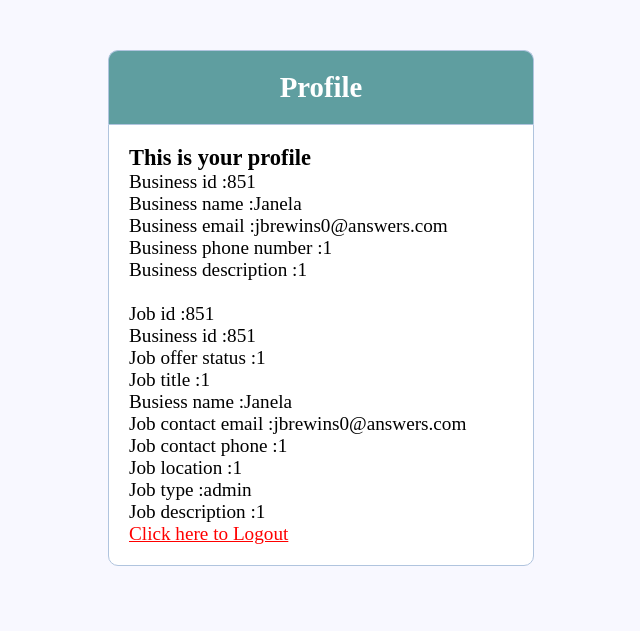
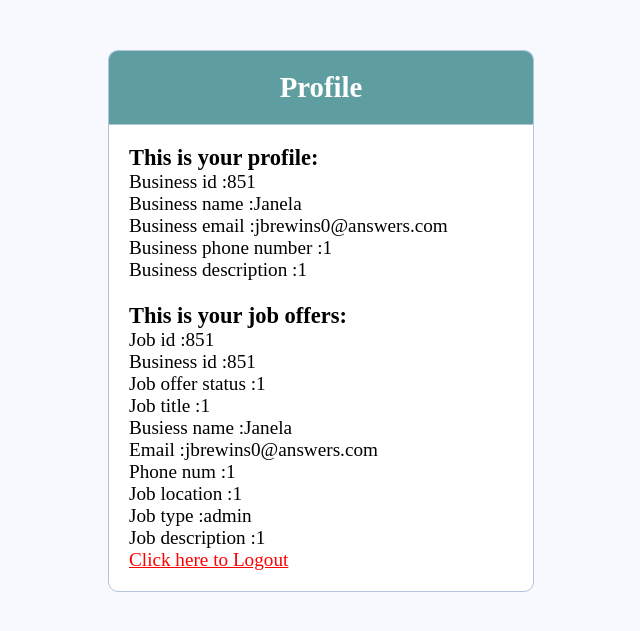
Before and after one commit to nguyengiabinh/COS20031_group, a PHP site: page /business.php in a window 1280 px wide. Shown: the top 631 px of the page, without its empty margins (319-959 px from the left). Run offline with PHP 8.4, Linux system fonts and the light colour scheme; a user stored in the database is signed in.

Commit message:
Update business.php

```diff
--- a/GreeLiving/Lam/business.php
+++ b/GreeLiving/Lam/business.php
@@ -24,7 +24,7 @@ if (isset($_GET['logout'])) {
         <h2>Profile</h2>
     </div>
     <div class="content">
-        <h3>This is your profile</h3>
+        <h3>This is your profile:</h3>
         <?php
         if (!isset($_GET["error"])) {
             echo "<p>Business id :" . $_SESSION["business_id"] . "</p>";
@@ -33,13 +33,14 @@ if (isset($_GET['logout'])) {
             echo "<p>Business phone number :" . $_SESSION["business_phone_number"] . "</p>";
             echo "<p>Business description :" . $_SESSION["business_description"] . "</p>" . "<br>";
 
+            echo "<h3><p>This is your job offers:<p></h3>";
             echo "<p>Job id :" . $_SESSION['job_id'] . "<p>";
             echo "<p>Business id :" . $_SESSION['business_id'] . "<p>";
             echo "<p>Job offer status :" . $_SESSION['job_offer_status'] . "<p>";
             echo "<p>Job title :" . $_SESSION['job_title'] . "<p>";
             echo "<p>Busiess name :" . $_SESSION['business_name'] . "<p>";
-            echo "<p>Job contact email :" . $_SESSION['job_contact_email'] . "<p>";
-            echo "<p>Job contact phone :" . $_SESSION['job_contact_phone'] . "<p>";
+            echo "<p>Email :" . $_SESSION['job_contact_email'] . "<p>";
+            echo "<p>Phone num :" . $_SESSION['job_contact_phone'] . "<p>";
             echo "<p>Job location :" . $_SESSION['job_location'] . "<p>";
             echo "<p>Job type :" . $_SESSION['job_type'] . "<p>";
             echo "<p>Job description :" . $_SESSION['job_description'] . "<p>";
```
